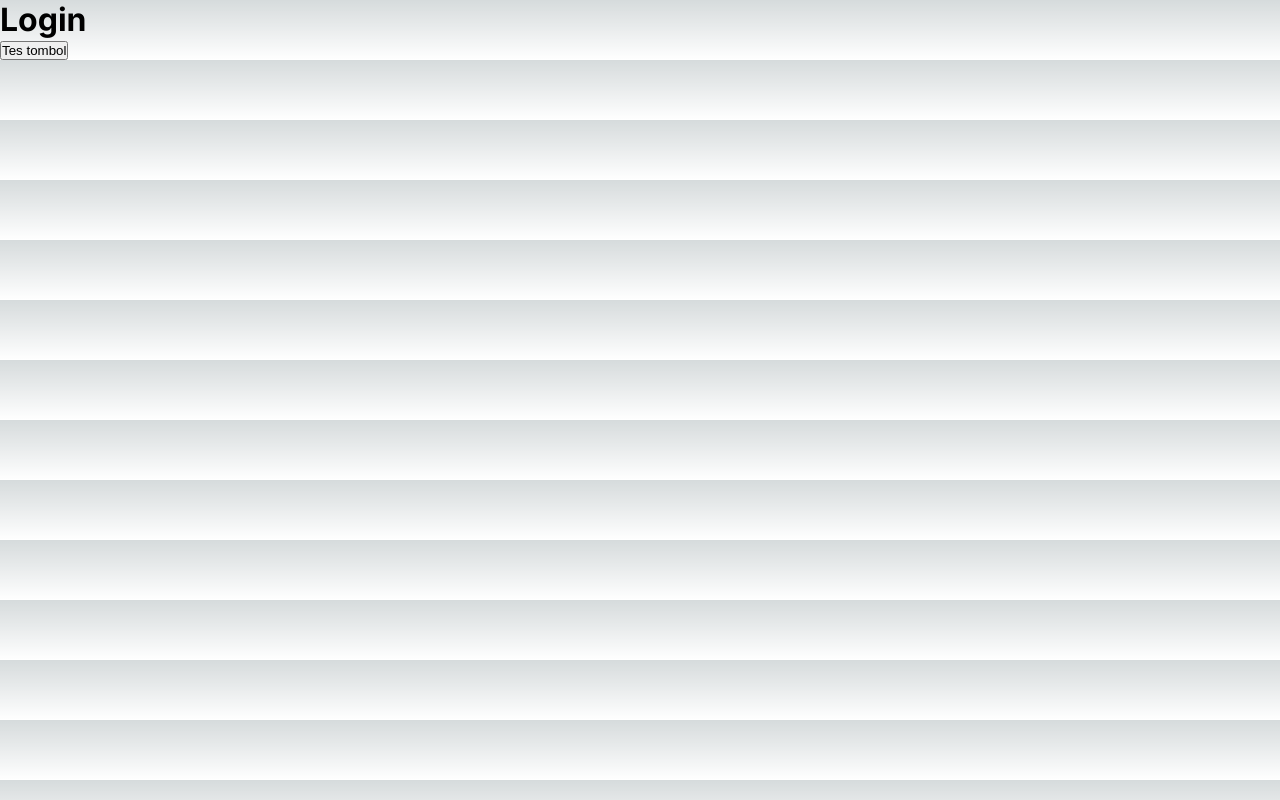
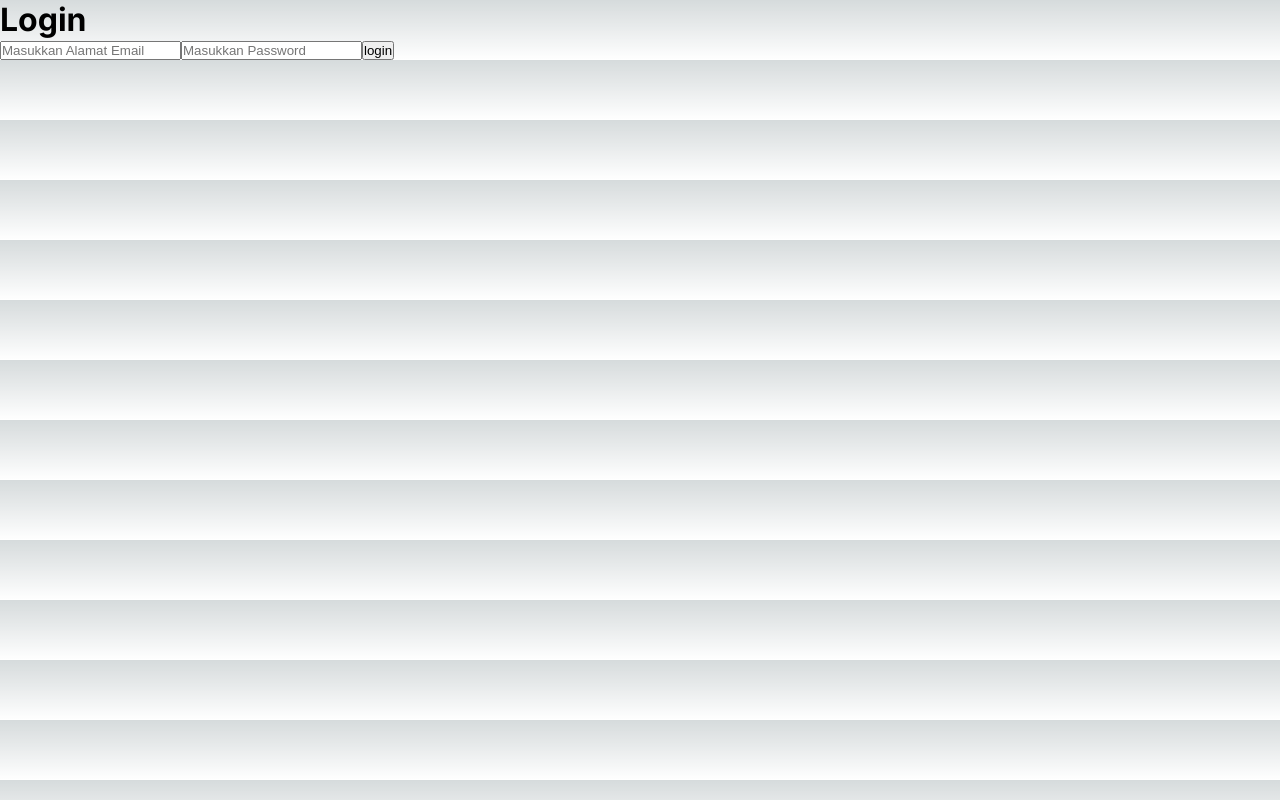
Before and after one commit to vick1208/book-app, a Next.js app: page /login in a window 1280 px wide. Built offline with nearby package versions, Linux system fonts and the light colour scheme.

Commit message:
edit project

```diff
--- a/package.json
+++ b/package.json
@@ -9,8 +9,10 @@
     "lint": "next lint"
   },
   "dependencies": {
+    "axios": "^1.6.0",
+    "js-cookie": "^3.0.5",
+    "next": "14.0.0",
     "react": "^18",
-    "react-dom": "^18",
-    "next": "14.0.0"
+    "react-dom": "^18"
   }
 }
--- a/src/app/login/page.jsx
+++ b/src/app/login/page.jsx
@@ -1,14 +1,57 @@
 "use client"
 
 import Buttons from '@/components/Buttons';
+import { useEffect, useState } from 'react';
+import Cookies from 'js-cookie';
+import axios from 'axios';
+import { Router } from 'next/router';
 export default function Login() {
+
+    const [email, setEmail] = useState('');
+    const [password, setPassword] = useState('');
+
+    const [valid, setValid] = useState([]);
+
+    const loginHandler = async (ev) => {
+        ev.preventDefault();
+        const formData = new FormData();
+
+        formData.append('email', email);
+        formData.append('password', password);
+
+        await axios.post(`${process.env.NEXT_PUBLIC_API_BACKEND}/api/login.php`, formData)
+            .then((response) => {
+                Cookies.set('token', response.data.token);
+                // redirect to dashboard
+                Router.push('/dashboard');
+            }).catch((error) => {
+                setValid(error.response.data);
+            })
+
+    };
+
+    useEffect(() => {
+
+        if (Cookies.get('token')) {
+            Router.push('/dashboard');
+        }
+
+    }, []);
     return (
+
+
         <div>
             <h1>Login</h1>
-            {/* <form action="#" method="post">
-                <input type="text" id='label' />
-            </form> */}
-            <Buttons onClick={() => alert("Sukses")} text={"Tes tombol"} />
+            <form onSubmit={loginHandler}>
+                <input type="email" value={email} onChange={(e) => setEmail(e.target.value)} placeholder="Masukkan Alamat Email" />
+                <input type="password" value={password} onChange={(e) => setPassword(e.target.value)} placeholder="Masukkan Password" />
+
+                {/* <button type="submit">LOGIN</button> */}
+                <input type="submit" value="login" />
+
+            </form>
+
+            {/* Masih belum bisa dipakai karena HTTP error 422  (Unprocessable Entity) */}
         </div>
     );
 }
```
Also changed, not shown: 1 other file (tests, documents, lock files or other folders).
